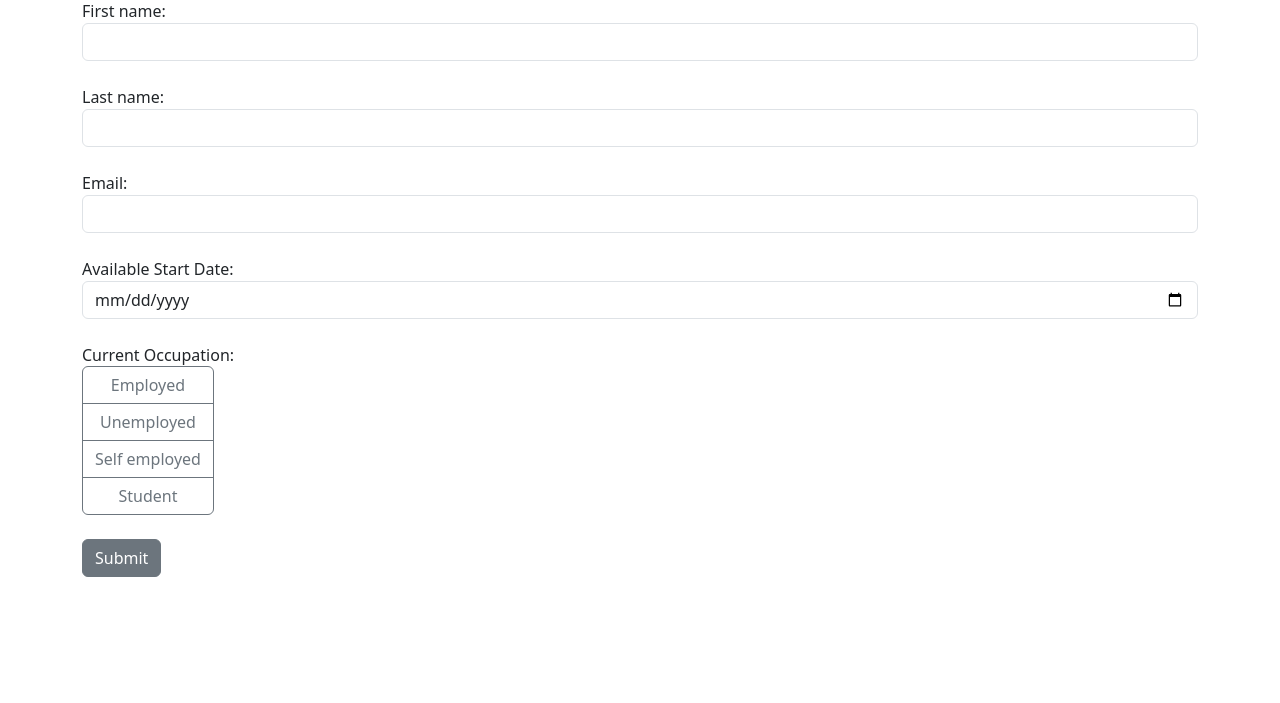
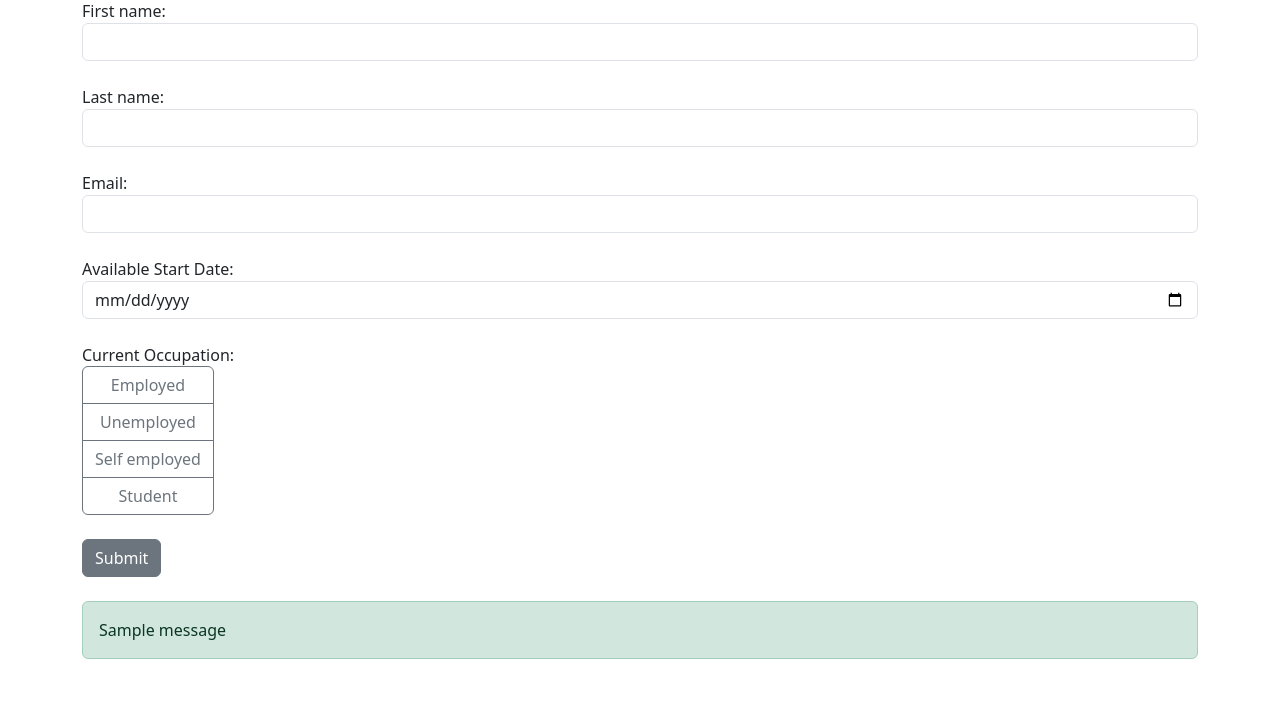
Before and after one commit to zhiqianghou/job-application-web-flask, a Flask app: page / in a window 1280 px wide. Shown: the part 97-800 px from the top of the page. Run offline with Flask 3, Linux system fonts and the light colour scheme; one stand-in notice (Sample message) is shown; some libraries are stand-ins or nearby versions.

Commit message:
Add submission notification module

```diff
--- a/app.py
+++ b/app.py
@@ -1,6 +1,6 @@
 from datetime import datetime
 
-from flask import Flask, render_template, request
+from flask import Flask, render_template, request, flash
 from flask_sqlalchemy import SQLAlchemy  #pip install flask-sqlalchemy
 
 
@@ -34,6 +34,7 @@ def index():
 					email=email, date=date, occupation=occupation)
 		db.session.add(form)
 		db.session.commit()
+		flash(f"{first_name},Your form was submitted successfully!", "success")
 
 
 	return render_template("index.html")
--- a/templates/index.html
+++ b/templates/index.html
@@ -46,6 +46,17 @@
 
                 </div>
                 <button class="btn btn-secondary mb-4" type="submit">Submit</button>
+
+                {%  with messages = get_flashed_messages() %}
+                {%  if messages  %}
+                <div class="alert alert-success">
+                    {%  for message in messages %}
+                        {{ message }}
+                    {% endfor %}
+                </div>
+                {%  endif  %}
+                {%  endwith  %}
+
             </form>
         </div>
         <script src="https://code.jquery.com/jquery-3.6.0.min.js"></script>
```
Also changed, not shown: instance/data.db.
